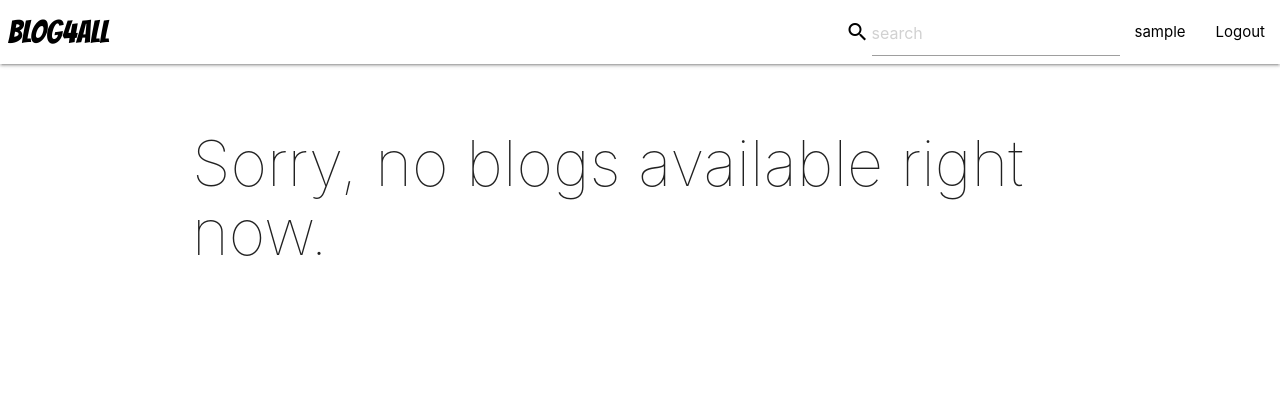
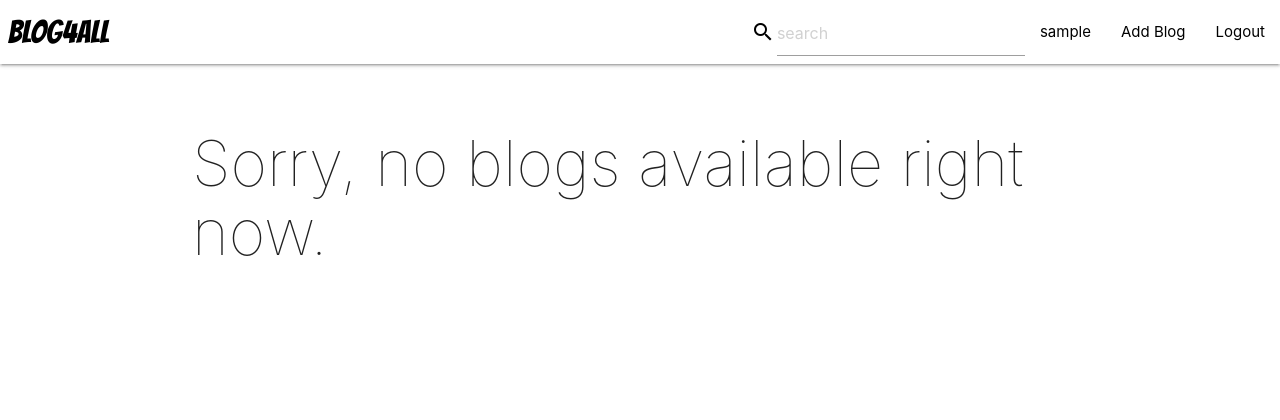
Before and after one commit to hrisbh10/Blog4All, a Django app: page / in a window 1280 px wide. Shown: the top 420 px of the page. Run offline with Django 3.2, Linux system fonts and the light colour scheme; the visitor is signed in with stand-in values (Sample User, id 1); data that the repository does not hold is empty; some libraries are stand-ins or nearby versions.

Commit message:
Added add blog on navbar

```diff
--- a/blog/templates/blog/home.html
+++ b/blog/templates/blog/home.html
@@ -8,7 +8,7 @@
 
   <div class="row">
     {% for bb in blogs %}
-      {% if forloop.last %}
+      {% if forloop.last and not user.is_authenticated %}
         <script>
           var tutBlog = "<span>How to Blog?</span><a href='blog/{{bb.blog_slug}}'><button class='btn-flat toast-action'>Click Here</button></a>"
           M.toast({html: tutBlog,displayLength: "5000"})
--- a/blog/templates/blog/includes/navbar.html
+++ b/blog/templates/blog/includes/navbar.html
@@ -12,6 +12,7 @@
               </form>
         {% if user.is_authenticated %}
           <li><a href="{% url 'blog:profile' user.username %}" class="black-text">{{user.username}}</a></li>
+          <li><a href="{% url 'blog:addblog' %}" class="black-text">Add Blog</a></li>
           <li><a href="/logout" class="black-text">Logout</a></li>
         {% else %}
           <li><a href="/login" class="black-text">Login</a></li>
--- a/blog/templates/blog/includes/sidenav.html
+++ b/blog/templates/blog/includes/sidenav.html
@@ -5,6 +5,7 @@
         </form></li>
   {% if user.is_authenticated %}
     <li><a href="{% url 'blog:profile' user.username %}" class="black-text">{{user.username}}</a></li>
+    <li><a href="{% url 'blog:addblog' %}" class="black-text">Add Blog</a></li>
     <li><a href="/logout" class="black-text">Logout</a></li>
   {% else %}
     <li><a href="/login" class="black-text">Login</a></li>
```
